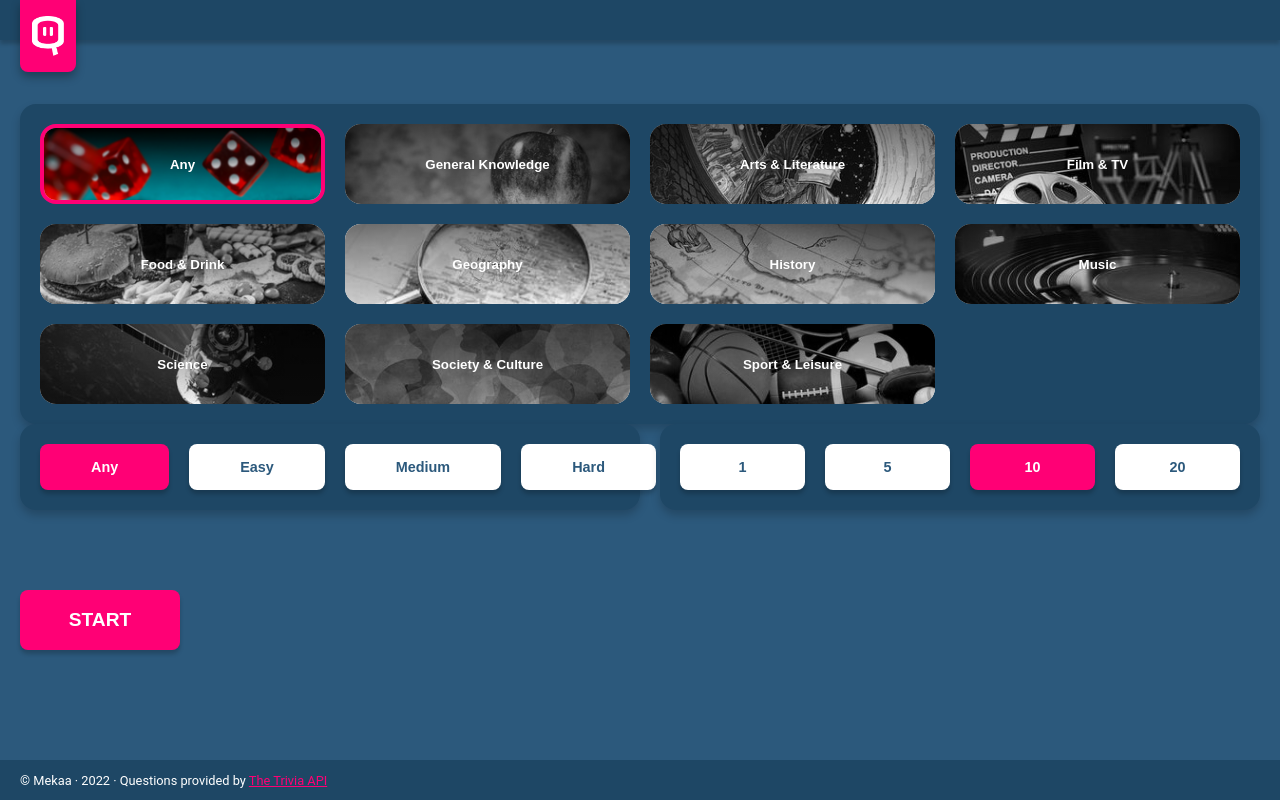
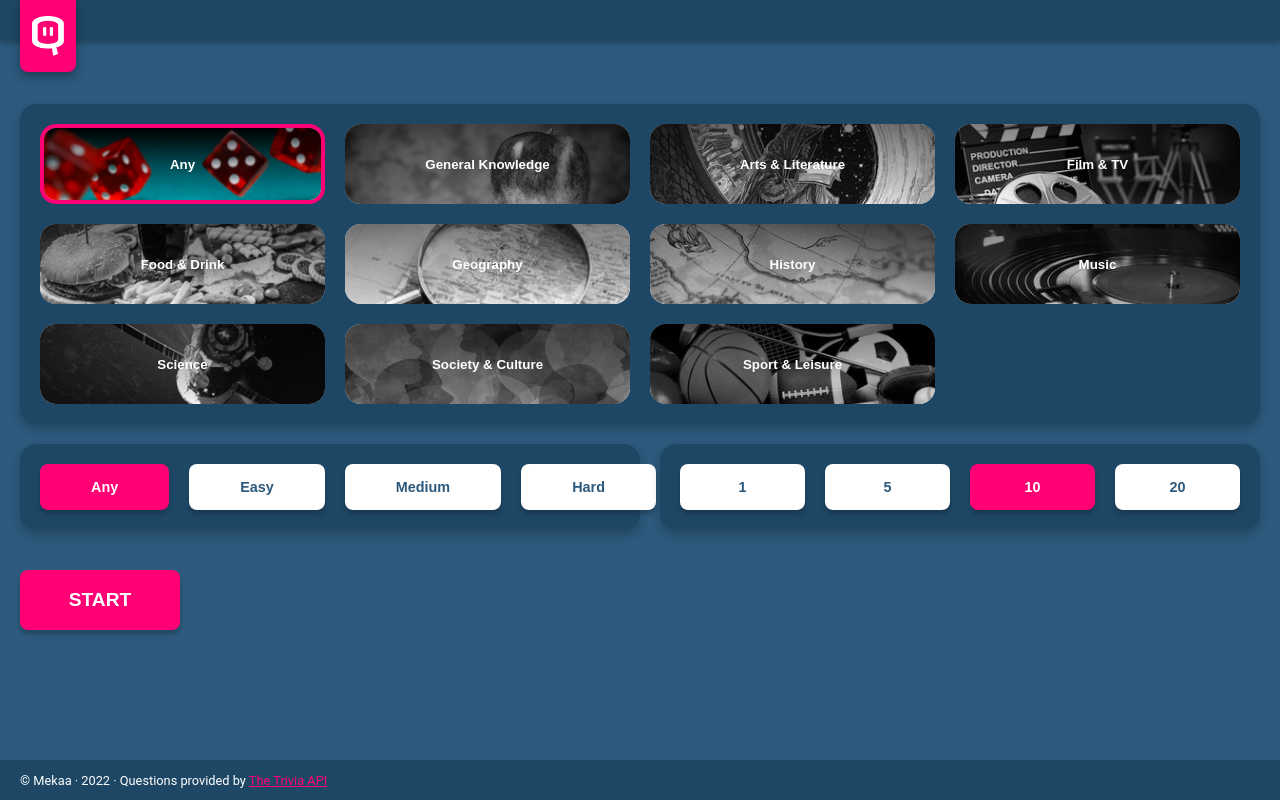
Before and after one commit to RmiMekaa/QuizzApp, a React (Create React App) app: page / in a window 1280 px wide. Built offline with nearby package versions, Linux system fonts and the light colour scheme.

Commit message:
Minor changes

```diff
--- a/src/pages/HomePage.jsx
+++ b/src/pages/HomePage.jsx
@@ -10,12 +10,10 @@ export default function HomePage({ appState, setAppState }) {
 
   return (
     <div className='homePage'>
-      <div>
-        <Categories {...{ appState, setAppState }} />
-        <div style={{ display: 'flex', gap: '1.25rem' }}>
-          <OptionPicker target='selectedDifficulty' options={difficultyOptions} {...{ appState, setAppState }} />
-          <OptionPicker target='selectedQuantity' options={quantityOptions} {...{ appState, setAppState }} />
-        </div>
+      <Categories {...{ appState, setAppState }} />
+      <div style={{ display: 'flex', gap: '1.25rem' }}>
+        <OptionPicker target='selectedDifficulty' options={difficultyOptions} {...{ appState, setAppState }} />
+        <OptionPicker target='selectedQuantity' options={quantityOptions} {...{ appState, setAppState }} />
       </div>
 
       <div className='customQuizzes'>
--- a/src/style/pages/homePage.scss
+++ b/src/style/pages/homePage.scss
@@ -2,7 +2,7 @@
   position: relative;
   display: flex;
   flex-direction: column;
-  gap: 2.5rem;
+  gap: 1.25rem;
 }
 
 .startButton {
```
